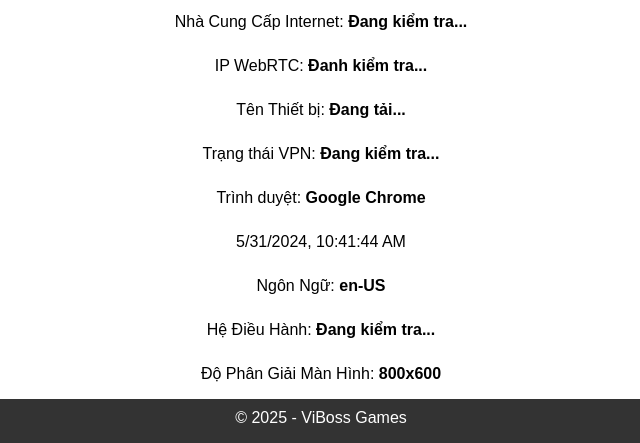
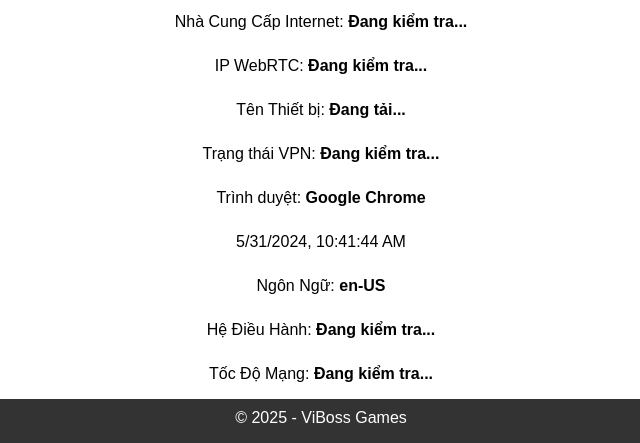
Before and after one commit to Dohungx/ipcheck, a website: page main.html in a window 1280 px wide. Shown: the part 333-776 px from the top of the page, 319-959 px from the left. Drawn offline with Linux system fonts and the light colour scheme; no server answers.

Commit message:
Update main.html

```diff
--- a/main.html
+++ b/main.html
@@ -37,8 +37,8 @@
     <p>Vị trí: <span id="user-location">Đang tải...</span></p>
     <!-- Hiển thị nhà cung cấp Internet -->
     <p>Nhà Cung Cấp Internet: <span id="isp-info">Đang kiểm tra...</span></p>
-    <!-- Hiển thị IP WEBRTV-->
-      <p>IP WebRTC: <span id="rtc">Đanh kiểm tra...</span></p>
+    <!-- Hiển thị IP WebRTC -->
+    <p>IP WebRTC: <span id="rtc">Đang kiểm tra...</span></p>
     <!-- Hiển thị tên thiết bị -->
     <p>Tên Thiết bị: <span id="device-name">Đang tải...</span></p>
     <!-- Hiển thị trạng thái VPN -->
@@ -51,6 +51,8 @@
     <p>Ngôn Ngữ: <span id="language-info">Đang kiểm tra...</span></p>
     <!-- Hiển thị hệ điều hành -->
     <p>Hệ Điều Hành: <span id="os-info">Đang kiểm tra...</span></p>
+    <!-- Hiển thị tốc độ mạng -->
+    <p>Tốc Độ Mạng: <span id="speed-test">Đang kiểm tra...</span></p>
     <!-- Hiển thị độ phân giải màn hình -->
     <p>Độ Phân Giải Màn Hình: <span id="resolution-info">Đang kiểm tra...</span></p>
     <!-- Hiển thị thông tin CPU -->
```
